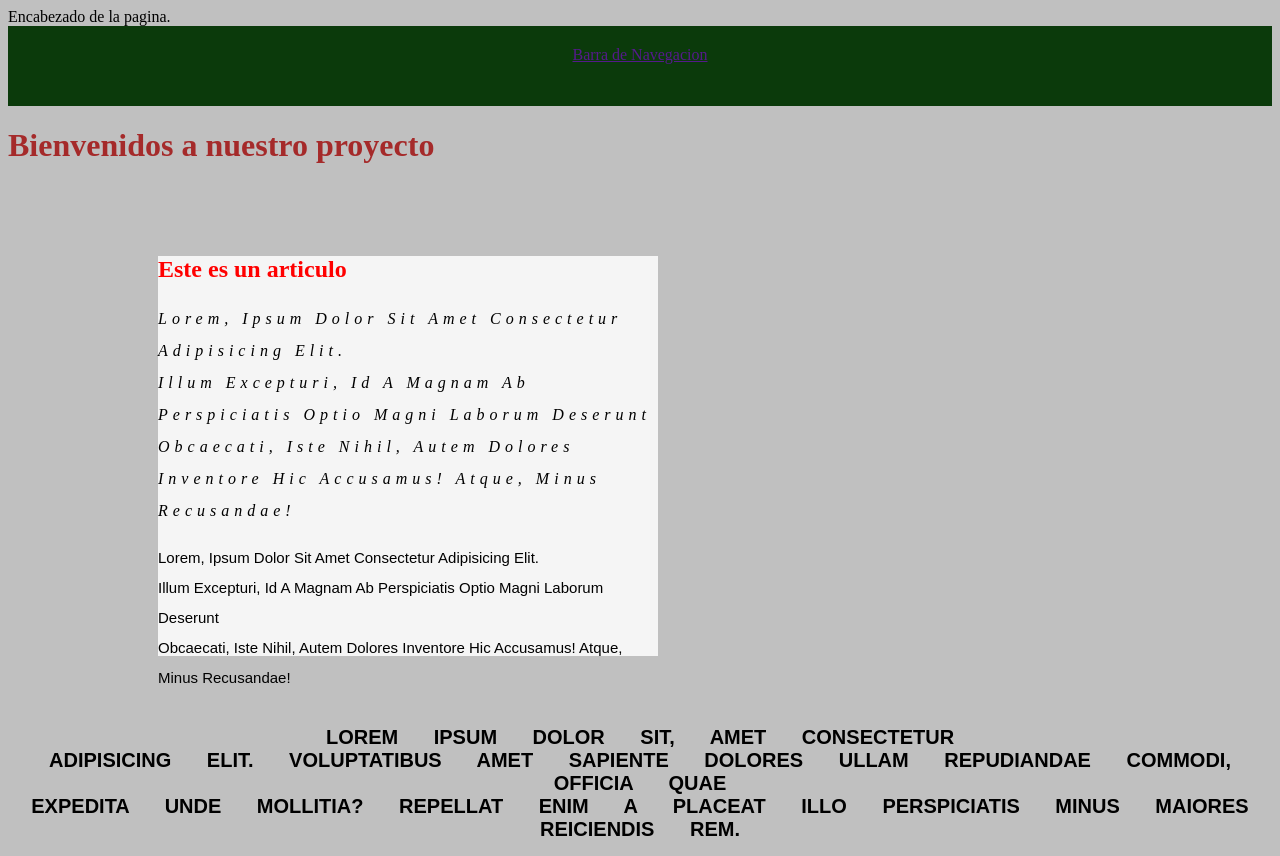
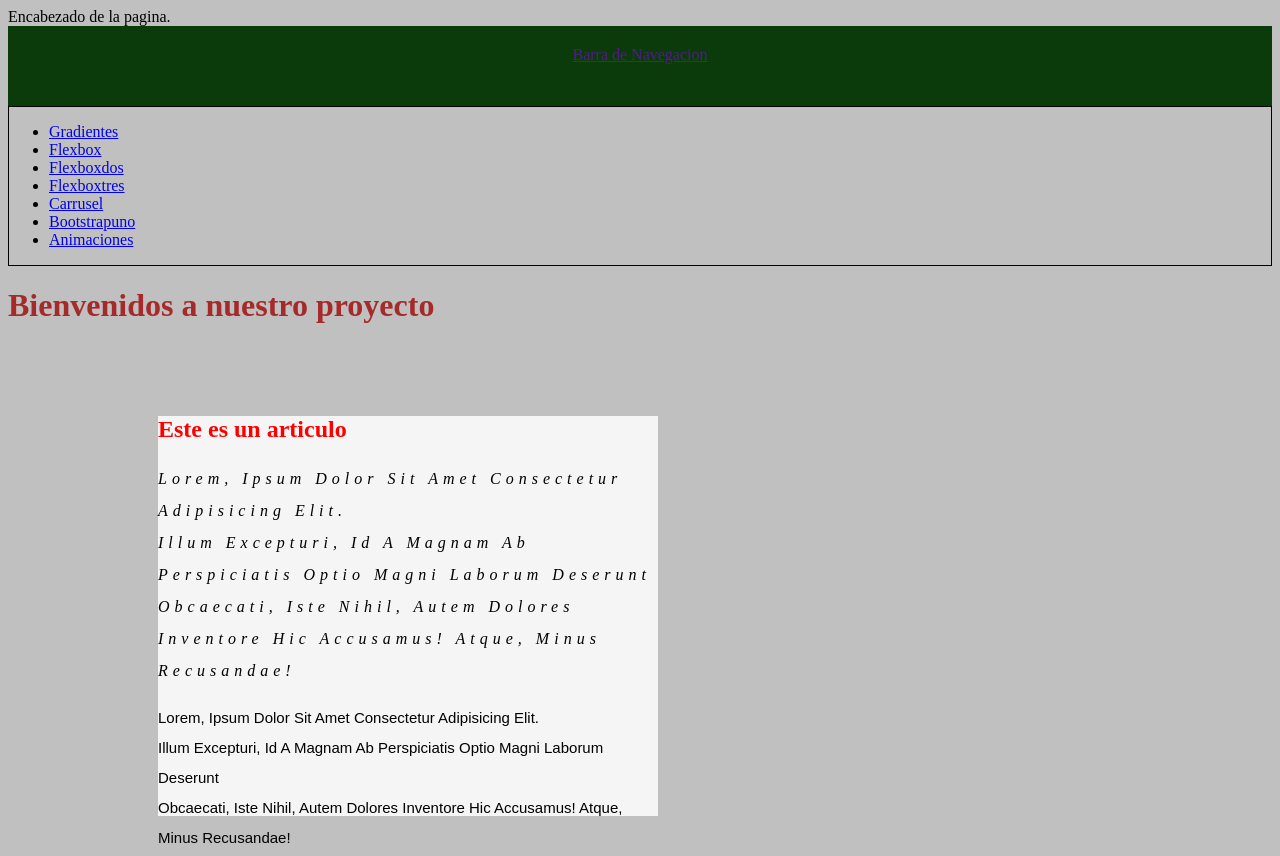
Before and after one commit to AdrianSDG/RepositorioC.House, a website: page index.html in a window 1280 px wide. Shown: the top 856 px of the page. Drawn offline with Linux system fonts and the light colour scheme.

Commit message:
Se agregaron enlaces entre paginas

```diff
--- a/index.html
+++ b/index.html
@@ -13,6 +13,18 @@
 <nav>
         <a href="">Barra de Navegacion</a>
 </nav>
+
+<div class="ref">
+    <ul>
+    <li><a href="gradtransftransi.html">Gradientes</a></li>
+    <li><a href="flexbox.html">Flexbox</a></li>
+    <li><a href="flexboxdos.html">Flexboxdos</a></li>
+    <li><a href="flexboxtres.html">Flexboxtres</a></li>
+    <li><a href="carrusel.html">Carrusel</a></li>
+    <li><a href="bootstrapuno.html">Bootstrapuno</a></li>
+    <li><a href="animaciones.html">Animaciones</a></li>
+</ul>
+</div>
 
 </header>
     <h1 id="tituloprincipal">Bienvenidos a nuestro proyecto</h1>
```
Also changed, not shown: animaciones.html (+1 -0 lines), bootstrapuno.html (+1 -0 lines), carrusel.html (+2 -1 lines), flexbox.html (+1 -1 lines), flexboxdos.html (+1 -1 lines), flexboxtres.html (+2 -0 lines), gradtransftransi.html (+3 -0 lines).
